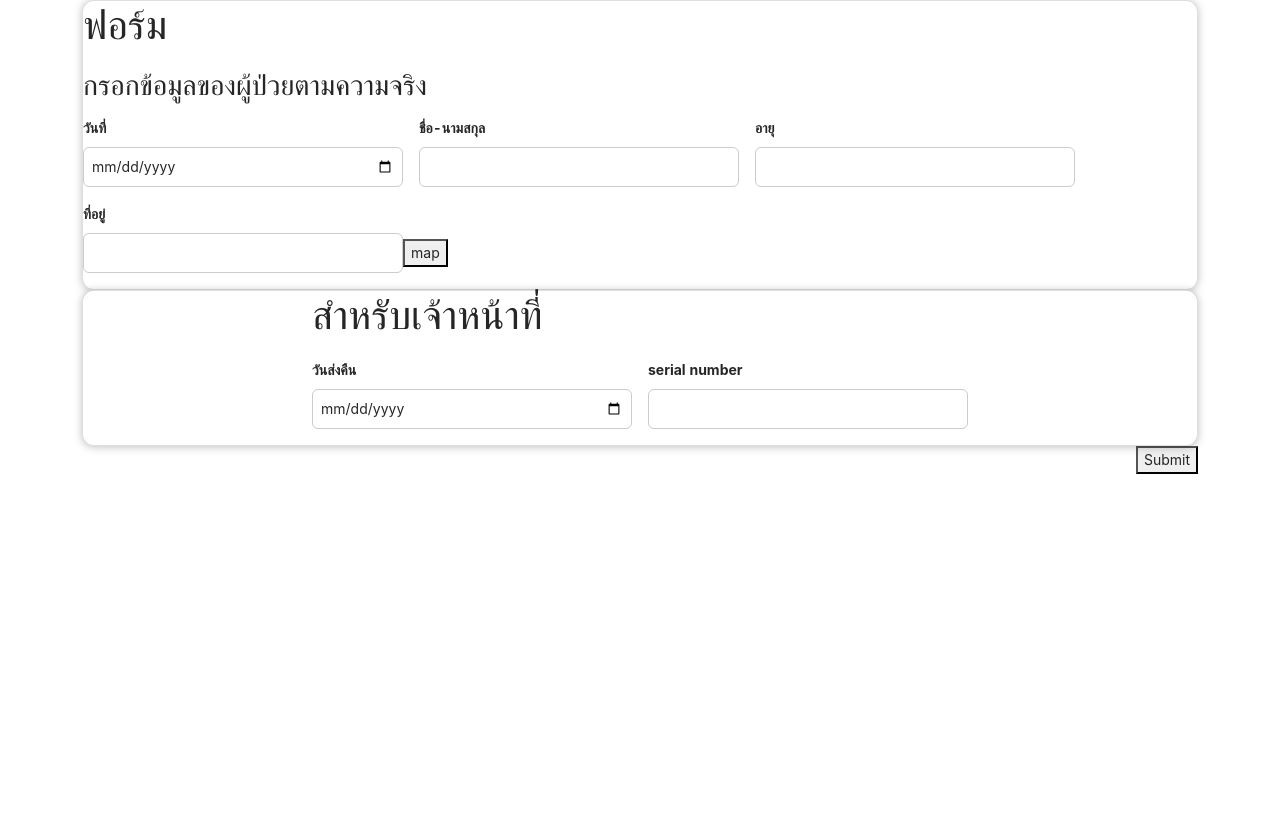
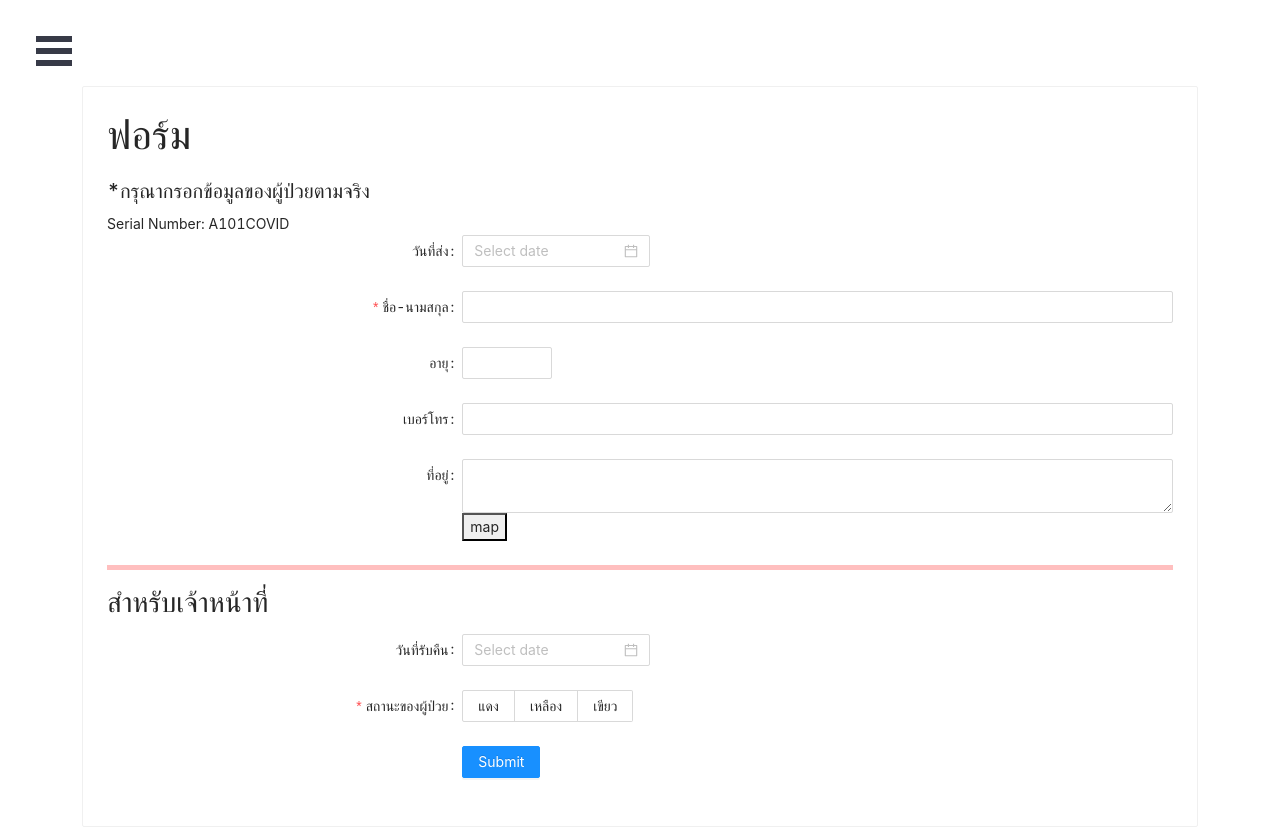
Before and after one commit to pkhamdee/oxygen-web, a React (Create React App) app in the folder frontend/: page /give in a window 1280 px wide. Before the commit the page ends 800 px from the top, so only its background shows below. Built offline with nearby package versions, Linux system fonts and the light colour scheme.

Commit message:
solve sidebar, all forms, login, register

```diff
--- a/frontend/src/Pages/AddMachine.js
+++ b/frontend/src/Pages/AddMachine.js
@@ -0,0 +1,98 @@
+import React from "react";
+import ReactDOM from "react-dom";
+import "antd/dist/antd.css";
+import { Form, Input, InputNumber, Button, Card, Layout } from "antd";
+import SideBar from "../components/sidebar";
+import "../css/mydiv.css"
+import { Header , Body, Content} from "antd/lib/layout/layout";
+
+const layout = {
+  labelCol: {
+    span: 8,
+  },
+  wrapperCol: {
+    span: 16,
+  },
+};
+/* eslint-disable no-template-curly-in-string */
+
+const validateMessages = {
+  required: "${label} is required!",
+  types: {
+    email: "${label} is not a valid email!",
+    number: "${label} is not a valid number!",
+  },
+  number: {
+    range: "${label} must be between ${min} and ${max}",
+  },
+};
+/* eslint-enable no-template-curly-in-string */
+
+const AddMachine = () => {
+  const onFinish = (values) => {
+    console.log(values);
+  };
+
+  return (
+    <Layout>
+      <Header className="background">
+        <div className="menubar">
+          <SideBar pageWrapId={"page-wrap"} outerContainerId={"App"} />
+        </div>
+      </Header>
+
+      <Content className="background">
+        <br></br>
+        <Card>
+          <h1>เพิ่มเครื่องใหม่</h1>
+
+          <Form
+            {...layout}
+            name="nest-messages"
+            onFinish={onFinish}
+            validateMessages={validateMessages}
+          >
+            <Form.Item
+              name={["device", "serial number"]}
+              label="Serial Number"
+              rules={[
+                {
+                  required: true,
+                },
+              ]}
+            >
+              <Input />
+            </Form.Item>
+            <Form.Item
+              name={["device", "name"]}
+              label="ชื่อ"
+              rules={[
+                {
+                  required: true,
+                },
+              ]}
+            >
+              <Input />
+            </Form.Item>
+
+            <Form.Item name={["device", "type"]} label="ประเภท">
+              <Input />
+            </Form.Item>
+
+            <Form.Item name={["device", "phone"]} label="บาร์โค้ด">
+              <Input />
+            </Form.Item>
+
+            <Form.Item wrapperCol={{ ...layout.wrapperCol, offset: 8 }}>
+              <Button type="primary" htmlType="submit">
+                Submit
+              </Button>
+            </Form.Item>
+          </Form>
+        </Card>
+      </Content>
+    </Layout>
+  );
+};
+
+export default AddMachine;
--- a/frontend/src/Pages/Dashboard.js
+++ b/frontend/src/Pages/Dashboard.js
@@ -1,10 +1,23 @@
+import { Content, Header } from "antd/lib/layout/layout";
 import React from "react";
+import SideBar from "../components/sidebar";
+import "../css/mydiv.css"
+import { Form, Input, InputNumber, Button, Card, Layout } from "antd";
 
 function Dashboard() {
   return (
-    <div>
-      <h2>Dashboard</h2>
-    </div>
+    <Layout >
+      <Header className="background">
+        <SideBar pageWrapId={"page-wrap"} outerContainerId={"App"} />
+      </Header>
+
+      <Content className="background">
+        <br></br>
+      <div>
+        <h2>Dashboard</h2>
+      </div>
+      </Content>
+    </Layout>
   );
 }
 
--- a/frontend/src/Pages/Give.js
+++ b/frontend/src/Pages/Give.js
@@ -1,12 +1,163 @@
- import React from "react";
-//  import GiveForm2 from '../components/GiveForm2'
- import GiveForm from '../components/GiveForm'
+//  import React from "react";
+// //  import GiveForm2 from '../components/GiveForm2'
+//  import GiveForm from '../components/GiveForm'
+//  import SideBar from "../components/sidebar";
 
+//  function Give() {
+//    return (
+//      <div>
+//        <SideBar pageWrapId={"page-wrap"} outerContainerId={"App"} />
+//        <GiveForm></GiveForm>
+//      </div>
+//    );
+//  }
 
- function Give() {
-   return (
-     <GiveForm></GiveForm>
-   );
- }
+//  export default Give;
 
- export default Give;
+import React from "react";
+import ReactDOM from "react-dom";
+import "antd/dist/antd.css";
+import {
+  Form,
+  Input,
+  InputNumber,
+  Button,
+  Card,
+  DatePicker,
+  Radio,
+  Layout,
+} from "antd";
+import SideBar from "../components/sidebar";
+import "../css/mydiv.css";
+import { Header, Body, Content } from "antd/lib/layout/layout";
+
+const layout = {
+  labelCol: {
+    span: 8,
+  },
+  wrapperCol: {
+    span: 16,
+  },
+};
+/* eslint-disable no-template-curly-in-string */
+
+const ColoredLine = ({ color }) => (
+  <hr
+    style={{
+      color: color,
+      backgroundColor: color,
+      height: 5,
+    }}
+  />
+);
+
+const validateMessages = {
+  required: "${label} is required!",
+  types: {
+    email: "${label} is not a valid email!",
+    number: "${label} is not a valid number!",
+  },
+  number: {
+    range: "${label} must be between ${min} and ${max}",
+  },
+};
+/* eslint-enable no-template-curly-in-string */
+
+const Give = () => {
+  const onFinish = (values) => {
+    console.log(values);
+  };
+
+  return (
+    <Layout>
+      <Header className="background">
+        <div className="menubar">
+          <SideBar pageWrapId={"page-wrap"} outerContainerId={"App"} />
+        </div>
+      </Header>
+
+      <Content className="background">
+        <br></br>
+        <Card>
+          <h1>ฟอร์ม</h1>
+          <h5>*กรุณากรอกข้อมูลของผู้ป่วยตามจริง</h5>
+          <h8>Serial Number: A101COVID</h8>
+          <Form
+            {...layout}
+            name="nest-messages"
+            onFinish={onFinish}
+            validateMessages={validateMessages}
+          >
+            <Form.Item label="วันที่ส่ง">
+              <DatePicker />
+            </Form.Item>
+            <Form.Item
+              name={["user", "name"]}
+              label="ชื่อ-นามสกุล"
+              rules={[
+                {
+                  required: true,
+                },
+              ]}
+            >
+              <Input />
+            </Form.Item>
+            <Form.Item
+              name={["user", "age"]}
+              label="อายุ"
+              rules={[
+                {
+                  type: "number",
+                  min: 0,
+                  max: 99,
+                },
+              ]}
+            >
+              <InputNumber />
+            </Form.Item>
+            <Form.Item name={["user", "phone"]} label="เบอร์โทร">
+              <Input />
+            </Form.Item>
+            <Form.Item name={["user", "address"]} label="ที่อยู่">
+              <Input.TextArea />
+              <button>map</button>
+            </Form.Item>
+
+            <ColoredLine color="red" />
+
+            <h3>สำหรับเจ้าหน้าที่</h3>
+
+            <Form.Item label="วันที่รับคืน">
+              <DatePicker />
+            </Form.Item>
+
+            <Form.Item
+              name="radio-button"
+              label="สถานะของผู้ป่วย"
+              rules={[
+                {
+                  required: true,
+                  message: "กรุณาระบุสถานะของผู้ป่วย",
+                },
+              ]}
+            >
+              <Radio.Group>
+                <Radio.Button value="a">แดง</Radio.Button>
+                <Radio.Button value="b">เหลือง</Radio.Button>
+                <Radio.Button value="c">เขียว</Radio.Button>
+              </Radio.Group>
+            </Form.Item>
+
+            <Form.Item wrapperCol={{ ...layout.wrapperCol, offset: 8 }}>
+              <Button type="primary" htmlType="submit">
+                Submit
+              </Button>
+            </Form.Item>
+          </Form>
+        </Card>
+      </Content>
+    </Layout>
+  );
+};
+
+export default Give;
--- a/frontend/src/Pages/Login.js
+++ b/frontend/src/Pages/Login.js
@@ -0,0 +1,89 @@
+import React from "react";
+import ReactDOM from "react-dom";
+import "antd/dist/antd.css";
+import { Form, Input, Button, Checkbox } from "antd";
+import "../css/mydiv.css";
+import { Header, Body, Content } from "antd/lib/layout/layout";
+
+
+const tailLayout = {
+  wrapperCol: {
+    offset: 8,
+    span: 16,
+  },
+};
+
+
+const Login = () => {
+  const onFinish = (values) => {
+    console.log("Success:", values);
+  };
+
+  const onFinishFailed = (errorInfo) => {
+    console.log("Failed:", errorInfo);
+  };
+
+
+  return (
+    <div>
+      <h1>Login</h1>
+      <Form
+        name="basic"
+        labelCol={{
+          span: 8,
+        }}
+        wrapperCol={{
+          span: 16,
+        }}
+        initialValues={{
+          remember: true,
+        }}
+        onFinish={onFinish}
+        onFinishFailed={onFinishFailed}
+      >
+        <Form.Item
+          label="Username"
+          name="username"
+          rules={[
+            {
+              required: true,
+              message: "Please input your username!",
+            },
+          ]}
+        >
+          <Input />
+        </Form.Item>
+
+        <Form.Item
+          label="Password"
+          name="password"
+          rules={[
+            {
+              required: true,
+              message: "Please input your password!",
+            },
+          ]}
+        >
+          <Input.Password />
+        </Form.Item>
+
+        <Form.Item {...tailLayout}>
+          <Button htmlType="submit" type="primary">
+            Login
+          </Button>
+          <Button
+            htmlType="button"
+            style={{
+              margin: "0 8px",
+            }}
+            onClick={() => console.log("pressed")}
+          >
+            Register
+          </Button>
+        </Form.Item>
+      </Form>
+    </div>
+  );
+};
+
+export default Login;
--- a/frontend/src/Pages/Register.js
+++ b/frontend/src/Pages/Register.js
@@ -2,6 +2,8 @@ import React from "react";
 import ReactDOM from "react-dom";
 import "antd/dist/antd.css";
 import { Form, Input, InputNumber, Button, Card } from "antd";
+import SideBar from "../components/sidebar";
+import "../css/mydiv.css"
 
 
 const layout = {
@@ -34,6 +36,7 @@ const Register = () => {
   return (
     <Card>
       <h1>Register</h1>
+      <SideBar pageWrapId={"page-wrap"} outerContainerId={"App"} />
       <Form
         {...layout}
         name="nest-messages"
--- a/frontend/src/components/sidebar.js
+++ b/frontend/src/components/sidebar.js
@@ -1,25 +1,24 @@
 import React from "react";
 import { slide as Menu } from "react-burger-menu";
+// import "../css/mydiv.css"
 
 export default props => {
   return (
     // Pass on our props
     <Menu {...props}>
-      <a className="menu-item" href="/">
+      <a className="menu-item" href="/Dashboard">
         หน้าหลัก
       </a>
 
       <a className="menu-item" href="/Give">
-        ส่งถังออกซิเจนให้ผู้ป่วย
+        ส่งเครื่องให้ผู้ป่วย
       </a>
 
-      <a className="menu-item" href="/Return">
-        รับถังออกซิเจนคืน
+      <a className="menu-item" href="/AddMachine">
+        เพิ่มเครื่อง
       </a>
 
-      <a className="menu-item" href="/Dashboard">
-        กราฟ
-      </a>
+
     </Menu>
   );
 };
--- /dev/null
+++ b/frontend/src/css/mydiv.css
@@ -0,0 +1,30 @@
+.mydiv {
+  flex-direction: column;
+  display: block;
+}
+
+.background {
+  background-color: white;
+}
+
+.menubar {
+  position: relative;
+  display: block
+}
+
+.Footer {
+    height: 70px;
+    position: fixed;
+    bottom: 0;
+    background: #201D1E;
+    padding: 10px 0;
+    width: 100%;
+}
+
+.footer {
+    padding: inherit;
+}
+
+.menu-item{
+    font-size: large;
+}
```
Also changed, not shown: frontend/src/Pages/Return.js (+15 -11 lines).
